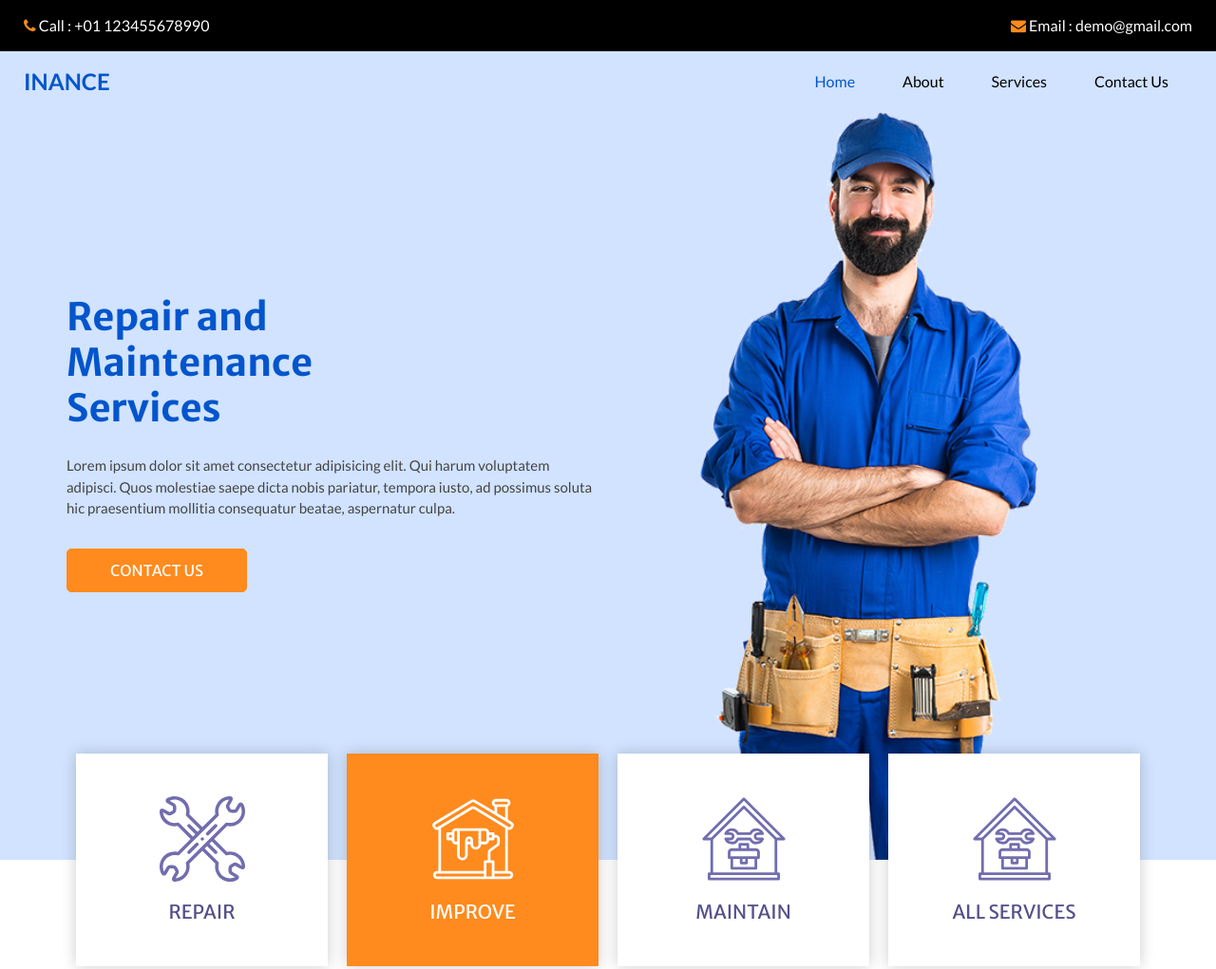
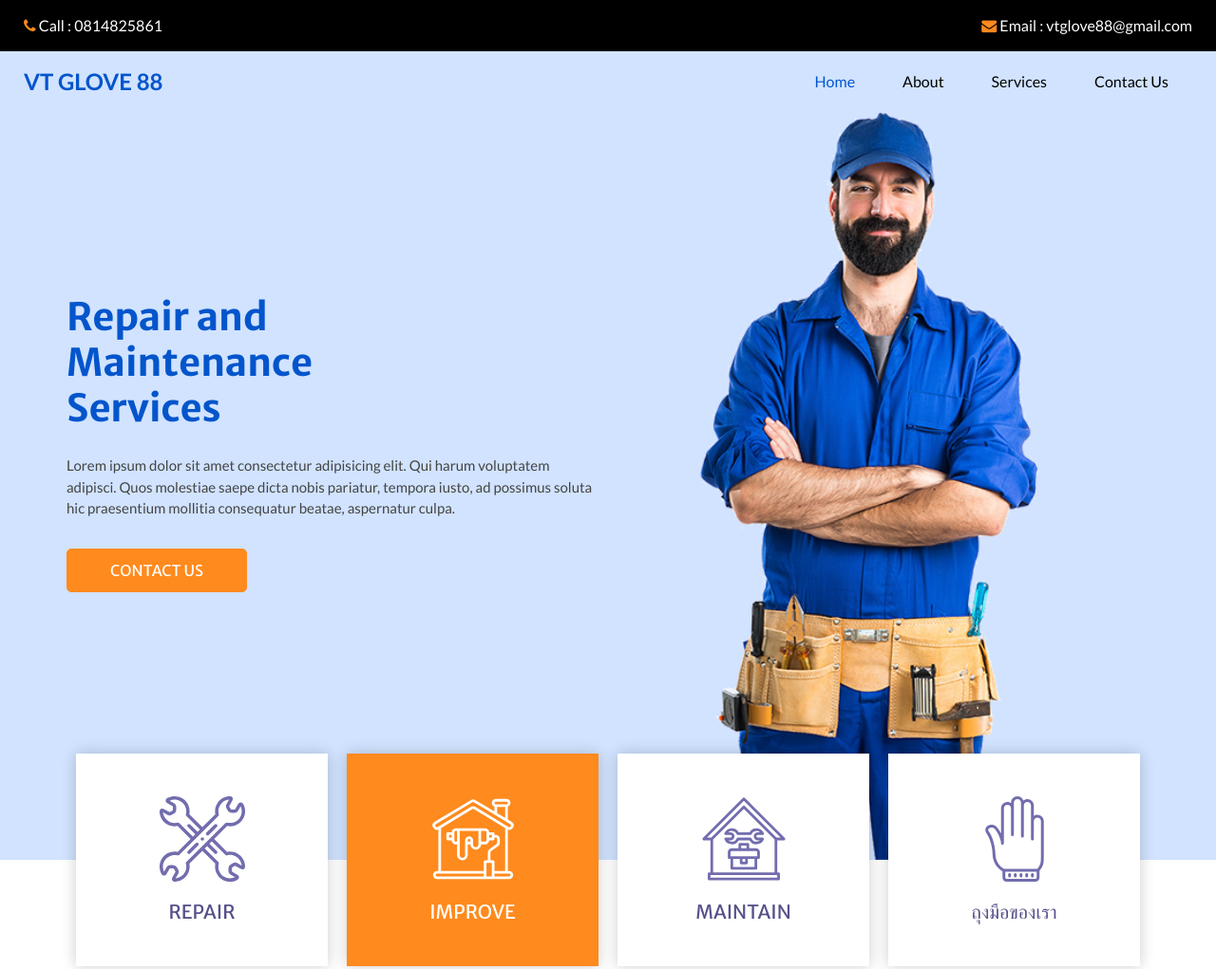
Before and after one commit to tuiharley/CSSWEB, a plain HTML site: page index.html in a window 1280 px wide. Shown: the top 1021 px of the page at 95% size. Drawn offline with nearby package versions, Linux system fonts and the light colour scheme; some packages are replaced by stand-ins of ours.

Commit message:
adjust some icon

```diff
--- a/index.html
+++ b/index.html
@@ -12,7 +12,7 @@
   <meta name="description" content="" />
   <meta name="author" content="" />
 
-  <title>Inance</title>
+  <title>VT GLOVE 88</title>
 
   <!-- slider stylesheet -->
   <link rel="stylesheet" type="text/css" href="https://cdnjs.cloudflare.com/ajax/libs/OwlCarousel2/2.3.4/assets/owl.carousel.min.css" />
@@ -38,13 +38,13 @@
             <a href="">
               <i class="fa fa-phone" aria-hidden="true"></i>
               <span>
-                Call : +01 123455678990
+                Call : 0814825861
               </span>
             </a>
             <a href="">
               <i class="fa fa-envelope" aria-hidden="true"></i>
               <span>
-                Email : demo@gmail.com
+                Email : vtglove88@gmail.com
               </span>
             </a>
           </div>
@@ -55,7 +55,7 @@
           <nav class="navbar navbar-expand-lg custom_nav-container ">
             <a class="navbar-brand" href="index.html">
               <span>
-                Inance
+                VT GLOVE 88
               </span>
             </a>
 
@@ -161,13 +161,46 @@
 <!-- add new box for Services-->
         <div class="box">
           <div class="img-box">
-            <svg xmlns="http://www.w3.org/2000/svg" viewBox="0 0 64 64" width="512" height="512">
-              <path d="M62.707,31.293l-30-30a1,1,0,0,0-1.414,0l-30,30A1,1,0,0,0,2,33H7V57H6a1,1,0,0,0-1,1v4a1,1,0,0,0,1,1H58a1,1,0,0,0,1-1V58a1,1,0,0,0-1-1H57V33h5a1,1,0,0,0,.707-1.707ZM57,61H7V59H57ZM9,57V32.414l23-23,23,23V57ZM56.414,31,32.707,7.293a1,1,0,0,0-1.414,0L7.586,31H4.414L32,3.414,59.586,31Z" />
-              <path d="M41,39H36V36a1,1,0,0,0-1-1H29a1,1,0,0,0-1,1v3H23a3,3,0,0,0-3,3v4a1,1,0,0,0,1,1h1v7a1,1,0,0,0,1,1H41a1,1,0,0,0,1-1V47h1a1,1,0,0,0,1-1V42A3,3,0,0,0,41,39ZM30,37h4v2H30ZM40,53H24V47h5v3a1,1,0,0,0,1,1h4a1,1,0,0,0,1-1V47h5Zm-9-6h2v2H31Zm11-2H22V42a1,1,0,0,1,1-1H41a1,1,0,0,1,1,1Z" />
-              <path d="M46,31H42.422a1,1,0,0,1,0-2H46a1,1,0,0,0,.916-1.4A5.992,5.992,0,0,0,36.231,27h-8.04a5.992,5.992,0,0,0-10.685.6,1,1,0,0,0,.916,1.4H22a1,1,0,0,1,0,2H18.422a1,1,0,0,0-.916,1.4,5.992,5.992,0,0,0,10.685.6h8.04a5.992,5.992,0,0,0,10.685-.6A1,1,0,0,0,46,31Zm-4.578,3a4,4,0,0,1-3.662-2.4,1,1,0,0,0-.916-.6H27.578a1,1,0,0,0-.916.6,3.991,3.991,0,0,1-6.3,1.4H22a3,3,0,0,0,0-6H20.359a3.991,3.991,0,0,1,6.3,1.4,1,1,0,0,0,.916.6h9.266a1,1,0,0,0,.916-.6,3.991,3.991,0,0,1,6.3-1.4h-1.64a3,3,0,0,0,0,6h1.64A3.988,3.988,0,0,1,41.422,34Z" /></svg>
+
+
+              <svg fill="#000000" height="800px" width="800px" version="1.1" id="Layer_1" xmlns="http://www.w3.org/2000/svg" xmlns:xlink="http://www.w3.org/1999/xlink"
+              viewBox="0 0 512 512" xml:space="preserve">
+           <g transform="translate(0 1)">
+             <g>
+               <g>
+                 <path d="M430.825,148.333c0-21.333-17.067-38.4-38.4-38.4c-7.68,0-15.36,2.56-21.333,6.827V54.467
+                   c0-21.333-17.067-38.4-38.4-38.4c-9.387,0-17.067,3.413-23.893,8.533C303.678,9.24,289.172-1,272.958-1
+                   c-21.333,0-38.4,17.067-38.4,38.4v2.56c-5.973-4.267-13.653-6.827-21.333-6.827c-21.333,0-38.4,17.067-38.4,38.4v151.04
+                   c-7.68-16.213-17.92-31.573-28.16-41.813c-13.653-13.653-40.96-14.507-56.32-1.707c-4.267,4.267-18.773,19.627,0.853,46.933
+                   c17.92,25.6,32.427,81.92,32.427,114.347c0,68.385,44.328,99.121,59.733,107.576v37.49c0,14.507,11.093,25.6,25.6,25.6h170.667
+                   c14.507,0,25.6-11.093,25.6-25.6v-39.558c25.596-34.759,25.6-38.832,25.6-105.509V148.333z M388.158,485.4
+                   c0,5.12-3.413,8.533-8.533,8.533H208.958c-5.12,0-8.533-3.413-8.533-8.533v-34.133h187.733V485.4z M413.758,340.333
+                   c0,63.147,0,64.853-21.333,93.867H193.598c-8.533-4.267-52.907-29.867-52.907-93.867c0-31.573-13.653-93.867-35.84-124.587
+                   c-5.973-7.68-11.093-17.92-3.413-23.893c8.533-6.827,25.6-6.827,33.28,0.853c21.333,21.333,40.107,66.56,40.107,87.893
+                   c0,5.12,3.413,8.533,8.533,8.533s8.533-3.413,8.533-8.533V71.533c0-11.947,9.387-21.333,21.333-21.333
+                   s21.333,9.387,21.333,21.333V229.4c0,5.12,3.413,8.533,8.533,8.533s8.533-3.413,8.533-8.533v-192
+                   c0-11.947,9.387-21.333,21.333-21.333s21.333,9.387,21.333,21.333v16.213v0.853v183.467c0,5.12,3.413,8.533,8.533,8.533
+                   s8.533-3.413,8.533-8.533V53.613c0-11.093,9.387-20.48,21.333-20.48s21.333,9.387,21.333,21.333v93.013v0.853V255
+                   c0,5.12,3.413,8.533,8.533,8.533s8.533-3.413,8.533-8.533V147.48c0.853-11.093,10.24-20.48,21.333-20.48
+                   c11.947,0,21.333,9.387,21.333,21.333V340.333z"/>
+                 <path d="M226.025,485.4c5.12,0,8.533-3.413,8.533-8.533v-8.533c0-5.12-3.413-8.533-8.533-8.533c-5.12,0-8.533,3.413-8.533,8.533
+                   v8.533C217.492,481.987,220.905,485.4,226.025,485.4z"/>
+                 <path d="M260.158,485.4c5.12,0,8.533-3.413,8.533-8.533v-8.533c0-5.12-3.413-8.533-8.533-8.533c-5.12,0-8.533,3.413-8.533,8.533
+                   v8.533C251.625,481.987,255.038,485.4,260.158,485.4z"/>
+                 <path d="M294.292,485.4c5.12,0,8.533-3.413,8.533-8.533v-8.533c0-5.12-3.413-8.533-8.533-8.533c-5.12,0-8.533,3.413-8.533,8.533
+                   v8.533C285.758,481.987,289.172,485.4,294.292,485.4z"/>
+                 <path d="M328.425,485.4c5.12,0,8.533-3.413,8.533-8.533v-8.533c0-5.12-3.413-8.533-8.533-8.533s-8.533,3.413-8.533,8.533v8.533
+                   C319.892,481.987,323.305,485.4,328.425,485.4z"/>
+                 <path d="M362.558,485.4c5.12,0,8.533-3.413,8.533-8.533v-8.533c0-5.12-3.413-8.533-8.533-8.533s-8.533,3.413-8.533,8.533v8.533
+                   C354.025,481.987,357.438,485.4,362.558,485.4z"/>
+               </g>
+             </g>
+           </g>
+           </svg>
+
           </div>
           <h5 class="name">
-            All Services
+           ถุงมือของเรา
           </h5>
         </div>
 
```
Also changed, not shown: images/Facebook.svg (added), images/Glove.svg (added), images/Line.svg (added), images/Mobilephone.svg (added), images/construction.svg, images/map-svgrepo-com.svg (added), images/tools.svg.
